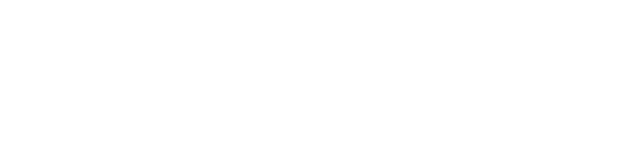
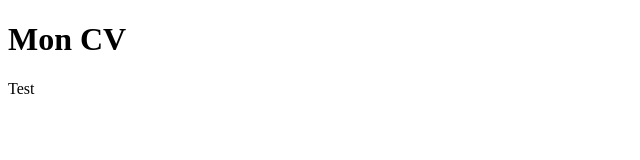
Before and after one commit to Clara-DevFS/CV-Clara-NOGUERA, a plain HTML site: page index.html in a window 1280 px wide. Shown: the whole page, without its empty margins (0-640 px from the left). Drawn offline with Linux system fonts and the light colour scheme.

Commit message:
mon cv modifié

```diff
--- a/CV_Clara.html
+++ b/index.html
@@ -7,5 +7,7 @@
 </head>
 <body>
 <!--Manque de temps pour ma part, voir mon HTML de la page index.html-->
+<h1>Mon CV</h1>
+<p>Test</p>
 </body>
 </html>
```
